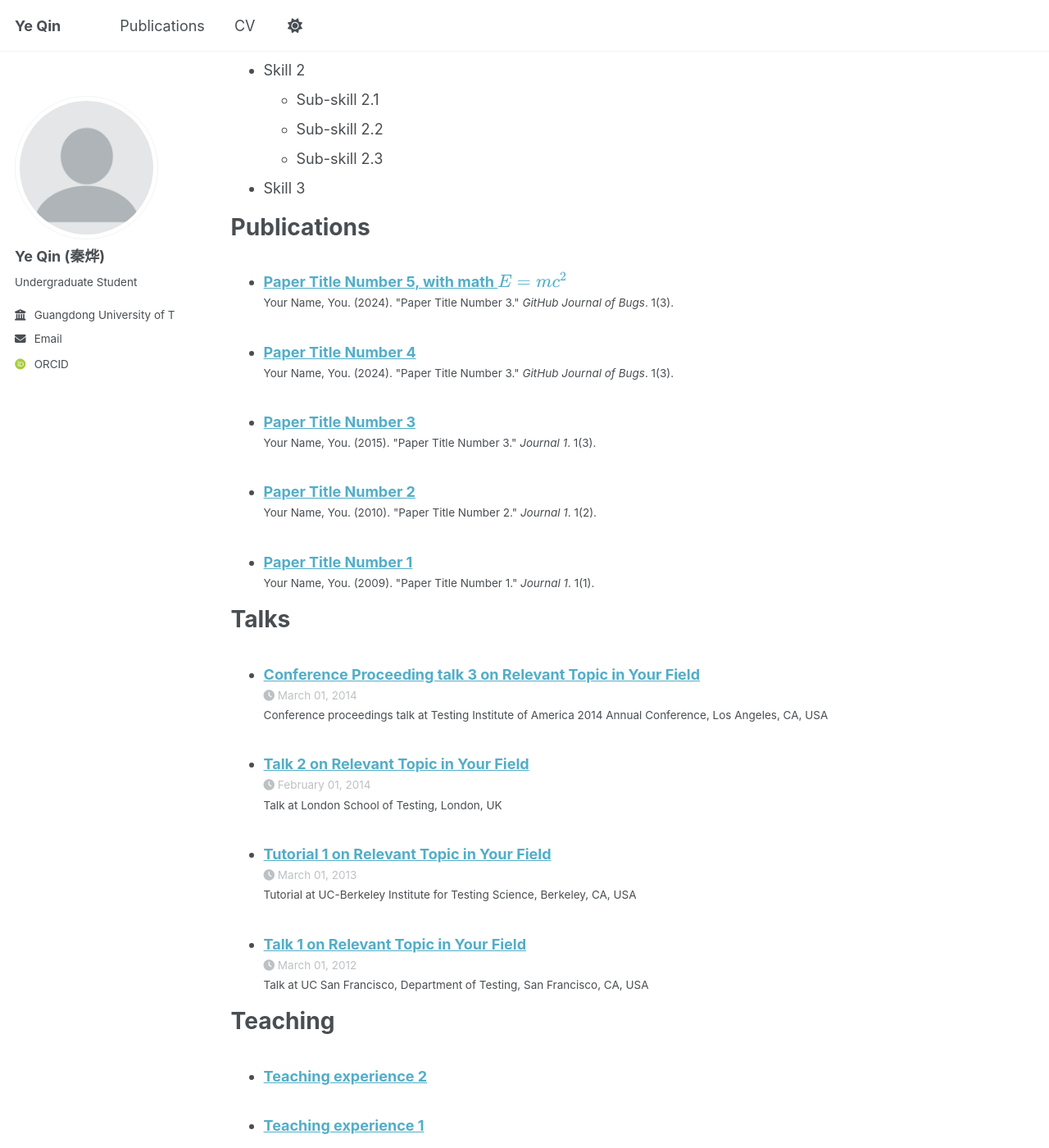
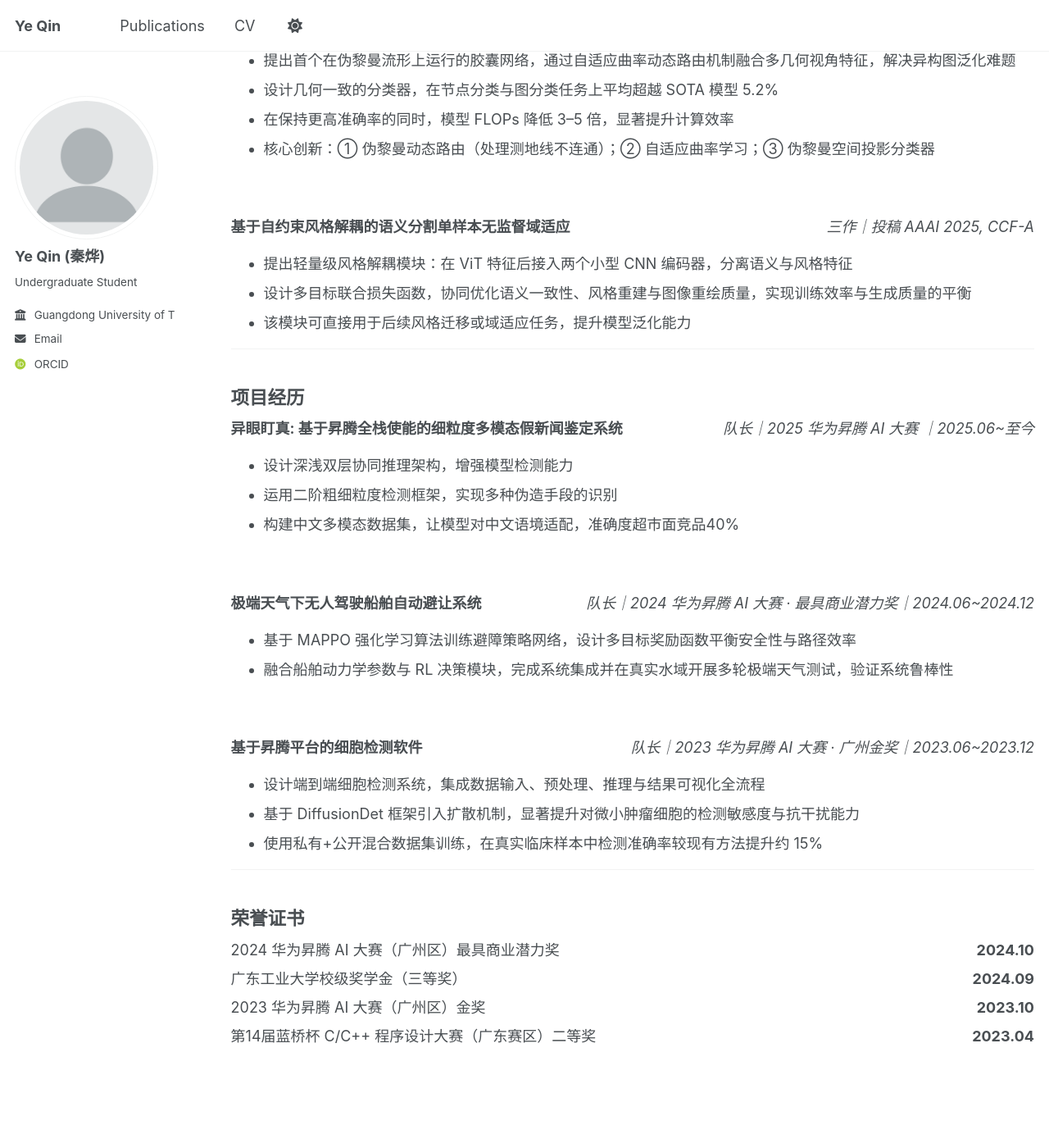
Before and after one commit to suannaige/suannaige.github.io, a Jekyll site: the page built from _pages/cv.md, in a window 1280 px wide and 1400 px high, scrolled down 819 px. Shown: the whole window at 82% size. Built offline with Jekyll 4.4.1, drawn with Linux system fonts in a browser that asks for light colours; some web fonts are replaced; a script that is not in the unit is left out; some of the changed text lies outside the part shown.

Commit message:
中英文简历

```diff
--- a/_pages/cv.md
+++ b/_pages/cv.md
@@ -1,64 +1,103 @@
 ---
 layout: archive
-title: "CV"
+title: "个人简历"
 permalink: /cv/
 author_profile: true
-redirect_from:
-  - /resume
 ---
 
-{% include base_path %}
+<div style="text-align: right; margin-bottom: 2rem;">
+  <a href="/cv_en/">English Version</a>
+</div>
 
-Education
-======
-* Ph.D in Version Control Theory, GitHub University, 2018 (expected)
-* M.S. in Jekyll, GitHub University, 2014
-* B.S. in GitHub, GitHub University, 2012
+## 专业技能
+- **编程语言:** 熟练掌握 Python 及 C++，具备扎实的算法与数据结构基础。
+- **深度学习:** 精通 PyTorch 框架，能够独立完成从模型设计、高效训练到性能优化的全流程。
+- **大模型技术:** 深入理解 LLM/MLLM 主流架构（如 Qwen-VL），具备丰富的 LoRA 微调、指令微调、量化及高效推理部署经验。
+- **多模态技术:** 掌握跨模态表征学习与特征融合核心方法，具备设计与实现端到端多模态系统的能力。
+- **工程与开发:** 熟悉 Docker、Git 等协作工具；能够利用 ComfyUI 等 AIGC 工具链进行快速原型验证与系统集成。
 
-Work experience
-======
-* Spring 2024: Academic Pages Collaborator
-  * GitHub University
-  * Duties includes: Updates and improvements to template
-  * Supervisor: The Users
+---
 
-* Fall 2015: Research Assistant
-  * GitHub University
-  * Duties included: Merging pull requests
-  * Supervisor: Professor Hub
+## 科研经历
 
-* Summer 2015: Research Assistant
-  * GitHub University
-  * Duties included: Tagging issues
-  * Supervisor: Professor Git
+<div style="display: flex; justify-content: space-between; align-items: baseline;">
+  <strong>真假立辨：特征解耦增强的视觉语言模型用于扩散生成图像检测</strong>
+  <em>一作｜投稿 CVPR 2026 CCF-A</em>
+</div>
+- 开创语义-噪声双路解耦架构，分层处理特征，显式解耦图像中的真实内容特征与生成器固有痕迹，提高 VLM 准确性
+- 首创VLM语义推理检测范式，利用VLM强大预训练知识，辅以小样本-高效参数微调，极大提高识别准确性和鲁棒性
+- 实现零样本跨模型强检测能力，仅用轻量 LoRA ，对已知与未知生成方式达到99%以上准确度，摆脱对特定生成器训练数据的依赖。跨数据集任务准确度优于 SOTA 10%
+- 实验证明模型具有极强的鲁棒性，在图像质量下降一半时检测精度仅降低 0.3%
 
-Skills
-======
-* Skill 1
-* Skill 2
-  * Sub-skill 2.1
-  * Sub-skill 2.2
-  * Sub-skill 2.3
-* Skill 3
+<br>
 
-Publications
-======
-  <ul>{% for post in site.publications reversed %}
-    {% include archive-single-cv.html %}
-  {% endfor %}</ul>
+<div style="display: flex; justify-content: space-between; align-items: baseline;">
+  <strong>PR-CapsNet：面向图学习的伪黎曼胶囊网络</strong>
+  <em>一作｜WSDM 2026, CCF-B</em>
+</div>
+- 提出首个在伪黎曼流形上运行的胶囊网络，通过自适应曲率动态路由机制融合多几何视角特征，解决异构图泛化难题
+- 设计几何一致的分类器，在节点分类与图分类任务上平均超越 SOTA 模型 5.2%
+- 在保持更高准确率的同时，模型 FLOPs 降低 3–5 倍，显著提升计算效率
+- 核心创新：① 伪黎曼动态路由（处理测地线不连通）；② 自适应曲率学习；③ 伪黎曼空间投影分类器
 
-Talks
-======
-  <ul>{% for post in site.talks reversed %}
-    {% include archive-single-talk-cv.html  %}
-  {% endfor %}</ul>
+<br>
 
-Teaching
-======
-  <ul>{% for post in site.teaching reversed %}
-    {% include archive-single-cv.html %}
-  {% endfor %}</ul>
+<div style="display: flex; justify-content: space-between; align-items: baseline;">
+  <strong>基于自约束风格解耦的语义分割单样本无监督域适应</strong>
+  <em>三作｜投稿 AAAI 2025, CCF-A</em>
+</div>
+- 提出轻量级风格解耦模块：在 ViT 特征后接入两个小型 CNN 编码器，分离语义与风格特征
+- 设计多目标联合损失函数，协同优化语义一致性、风格重建与图像重绘质量，实现训练效率与生成质量的平衡
+- 该模块可直接用于后续风格迁移或域适应任务，提升模型泛化能力
 
-Service and leadership
-======
-* Currently signed in to 43 different slack teams
+---
+
+## 项目经历
+
+<div style="display: flex; justify-content: space-between; align-items: baseline;">
+  <strong>异眼盯真: 基于昇腾全栈使能的细粒度多模态假新闻鉴定系统</strong>
+  <em>队长｜2025 华为昇腾 AI 大赛 ｜2025.06~至今</em>
+</div>
+- 设计深浅双层协同推理架构，增强模型检测能力
+- 运用二阶粗细粒度检测框架，实现多种伪造手段的识别
+- 构建中文多模态数据集，让模型对中文语境适配，准确度超市面竞品40%
+
+<br>
+
+<div style="display: flex; justify-content: space-between; align-items: baseline;">
+  <strong>极端天气下无人驾驶船舶自动避让系统</strong>
+  <em>队长｜2024 华为昇腾 AI 大赛 · 最具商业潜力奖｜2024.06~2024.12</em>
+</div>
+- 基于 MAPPO 强化学习算法训练避障策略网络，设计多目标奖励函数平衡安全性与路径效率
+- 融合船舶动力学参数与 RL 决策模块，完成系统集成并在真实水域开展多轮极端天气测试，验证系统鲁棒性
+
+<br>
+
+<div style="display: flex; justify-content: space-between; align-items: baseline;">
+  <strong>基于昇腾平台的细胞检测软件</strong>
+  <em>队长｜2023 华为昇腾 AI 大赛 · 广州金奖｜2023.06~2023.12</em>
+</div>
+- 设计端到端细胞检测系统，集成数据输入、预处理、推理与结果可视化全流程
+- 基于 DiffusionDet 框架引入扩散机制，显著提升对微小肿瘤细胞的检测敏感度与抗干扰能力
+- 使用私有+公开混合数据集训练，在真实临床样本中检测准确率较现有方法提升约 15%
+
+---
+
+## 荣誉证书
+
+<div style="display: flex; justify-content: space-between; align-items: baseline; margin-bottom: 8px;">
+  <span>2024 华为昇腾 AI 大赛（广州区）最具商业潜力奖</span>
+  <strong>2024.10</strong>
+</div>
+<div style="display: flex; justify-content: space-between; align-items: baseline; margin-bottom: 8px;">
+  <span>广东工业大学校级奖学金（三等奖）</span>
+  <strong>2024.09</strong>
+</div>
+<div style="display: flex; justify-content: space-between; align-items: baseline; margin-bottom: 8px;">
+  <span>2023 华为昇腾 AI 大赛（广州区）金奖</span>
+  <strong>2023.10</strong>
+</div>
+<div style="display: flex; justify-content: space-between; align-items: baseline; margin-bottom: 8px;">
+  <span>第14届蓝桥杯 C/C++ 程序设计大赛（广东赛区）二等奖</span>
+  <strong>2023.04</strong>
+</div>
--- /dev/null
+++ b/_pages/cv_EN.md
@@ -0,0 +1,35 @@
+---
+layout: archive
+title: "CV"
+permalink: /cv_en/
+author_profile: true
+---
+
+<div style="text-align: right; margin-bottom: 2rem;">
+  <a href="/cv/">简体中文</a>
+</div>
+
+## Professional Skills & Toolkit
+- **Programming Languages:** Proficient in Python and C++, with a solid foundation in algorithms and data structures.
+- **Deep Learning:** Expertise in the PyTorch framework, capable of independently managing the entire pipeline from model design and efficient training to performance optimization.
+- **Large Model Technologies:** In-depth understanding of mainstream LLM/MLLM architectures (e.g., Qwen-VL series), with extensive experience in LoRA fine-tuning, instruction tuning, quantization, and efficient inference deployment.
+- **Multimodal Technology:** Mastery of core methods for cross-modal representation learning and feature fusion, with the ability to design and implement end-to-end multimodal systems.
+- **Engineering & Development:** Familiar with collaborative tools such as Docker and Git; capable of rapid prototyping and system integration using AIGC toolchains like ComfyUI.
+
+---
+
+## Research Experience
+
+*--- Please add your translated research experience here ---*
+
+---
+
+## Project Experience
+
+*--- Please add your translated project experience here ---*
+
+---
+
+## Honors & Awards
+
+*--- Please add your translated honors and awards here ---*
```
